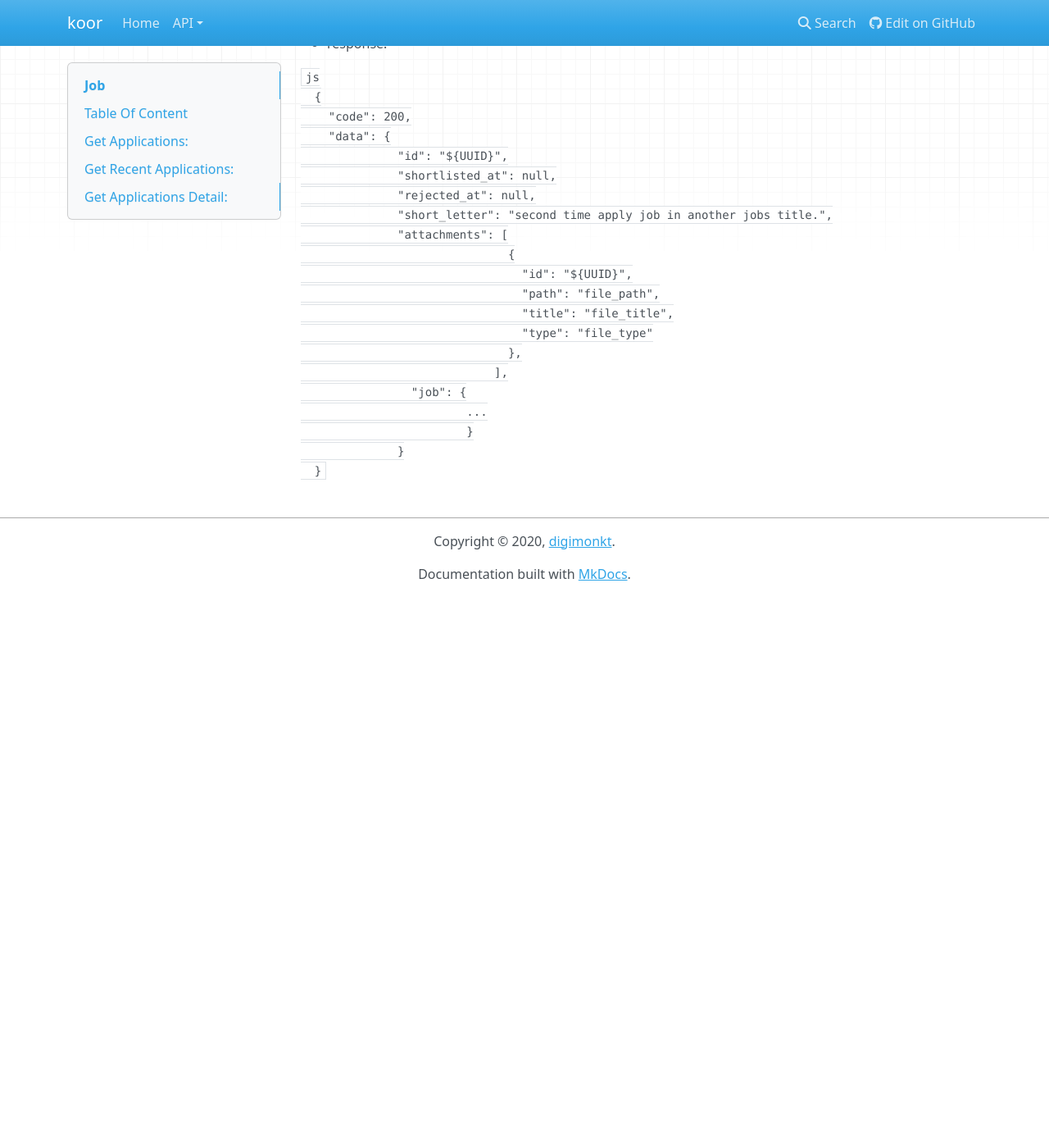
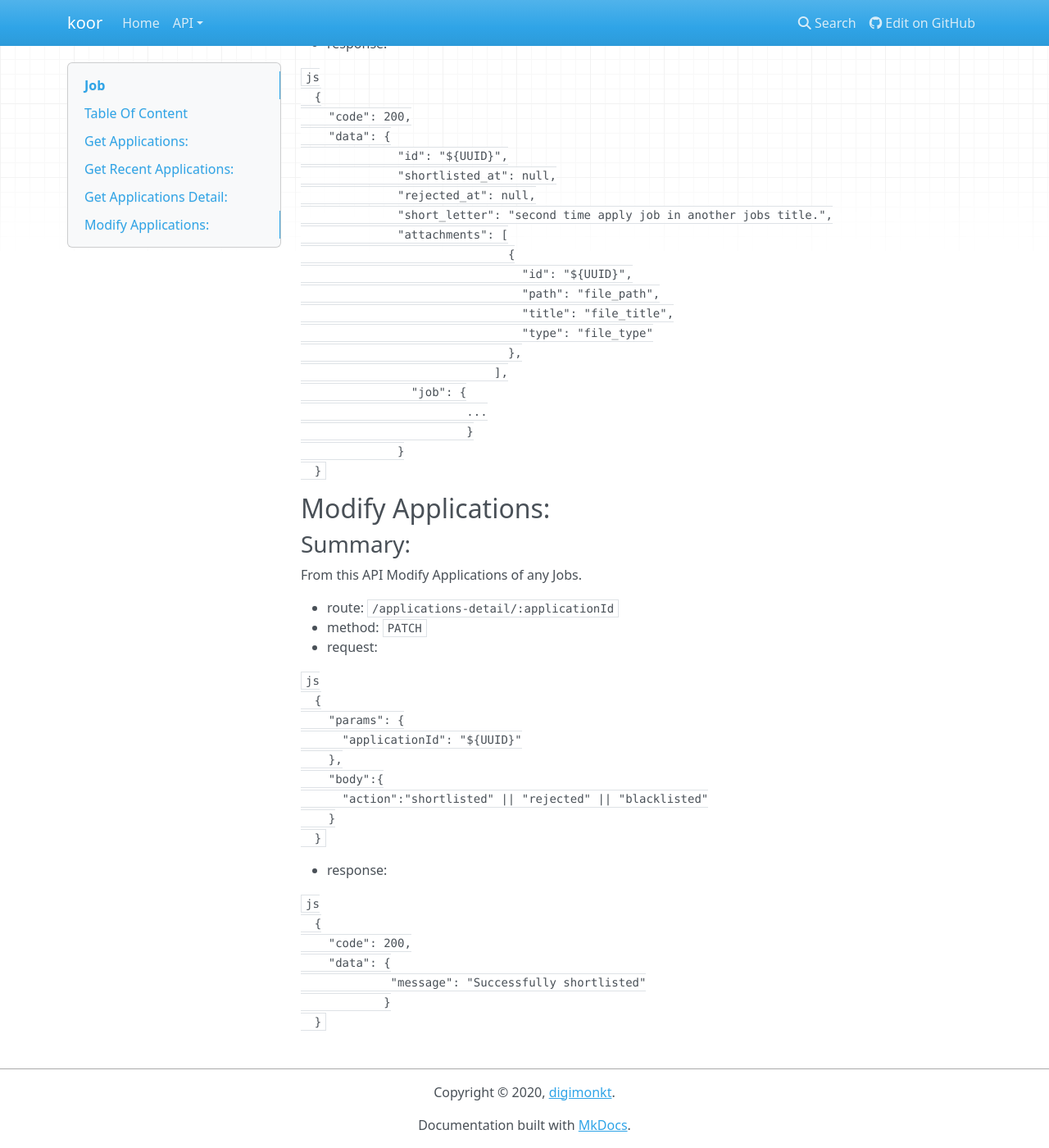
Before and after one commit to digimonkt/koor-backend, an MkDocs documentation site: the page built from docs/job/job.md, in a window 1280 px wide and 1400 px high, scrolled down 2524 px. Shown: the whole window at 82% size. Built offline with MkDocs 1.6.1, drawn with Linux system fonts in a browser that asks for light colours; nearby versions of some CDN libraries; before the commit the page ends 3252 px from its top, so only the background shows below that.

Commit message:
#138 - modify job.md for modify application

````diff
--- a/docs/job/job.md
+++ b/docs/job/job.md
@@ -137,3 +137,35 @@ From this API Get Applications Detail of any Jobs.
               }
   }
   ```
+
+## Modify Applications:
+
+### Summary:
+
+From this API Modify Applications of any Jobs.
+
+- route: `/applications-detail/:applicationId`
+- method: `PATCH`
+- request:
+
+  ```js
+  {
+    "params": {
+      "applicationId": "${UUID}"
+    },
+    "body":{
+      "action":"shortlisted" || "rejected" || "blacklisted"
+    }
+  }
+  ```
+
+- response:
+
+  ```js
+  {
+    "code": 200,
+    "data": {
+             "message": "Successfully shortlisted"
+            }
+  }
+  ```
````
